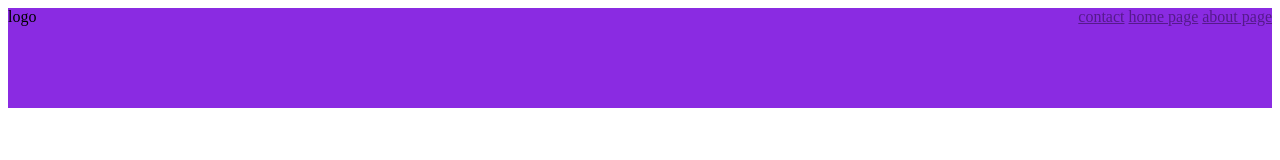
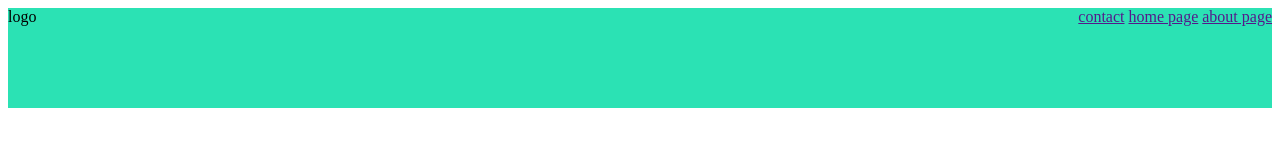
Before and after one commit to Nato-more24/w4b-Final-Project, a plain HTML site: page index.html in a window 1280 px wide. Drawn offline with Linux system fonts and the light colour scheme.

Commit message:
changed nav bar color

```diff
--- a/css/styles.css
+++ b/css/styles.css
@@ -1,5 +1,5 @@
 nav{
-    background-color: blueviolet;
+    background-color: rgb(43, 226, 180);
     height: 100px;
 }
 .nav-item{
```
